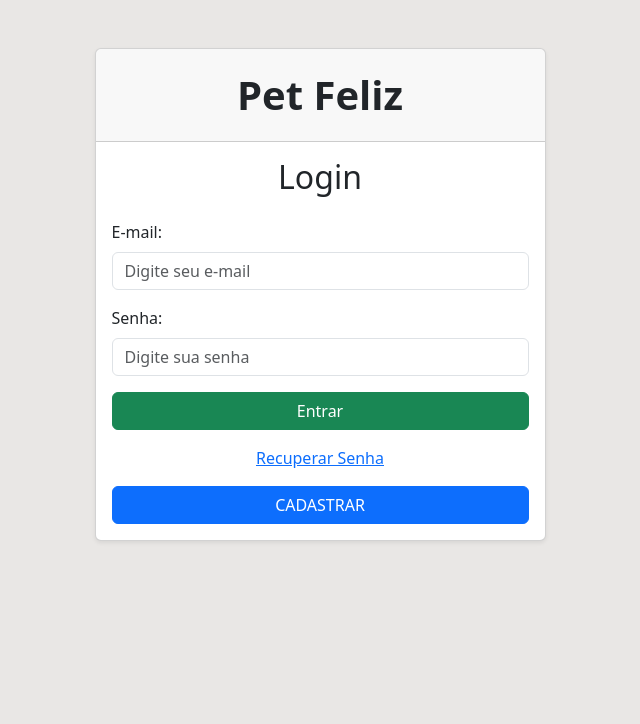
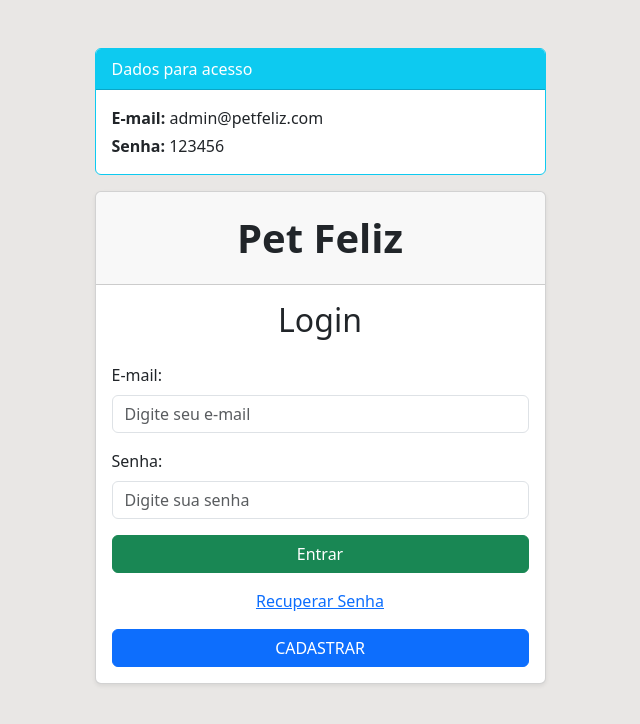
Before and after one commit to Marcusvn2006/AtividadeAvaliativa, a Flask app: page / in a window 1280 px wide. Shown: the top 724 px of the page, without its empty margins (320-960 px from the left). Run offline with Flask 3, Linux system fonts and the light colour scheme.

Commit message:
Mostra card com e-mail e senha de acesso na tela de login
Co-Authored-By: Claude Sonnet 5.5 <noreply@anthropic.com>
Claude-Session: https://claude.ai/code/session_01AML5LMtZzRy1cxMWpHS57u

```diff
--- a/templates/login.html
+++ b/templates/login.html
@@ -5,6 +5,14 @@
 {% block conteudo %}
   <div class="row justify-content-center">
     <div class="col-md-5">
+
+      <div class="card border-info mb-3">
+        <div class="card-header bg-info text-white">Dados para acesso</div>
+        <div class="card-body">
+          <p class="mb-1"><strong>E-mail:</strong> admin@petfeliz.com</p>
+          <p class="mb-0"><strong>Senha:</strong> 123456</p>
+        </div>
+      </div>
 
       <div class="card shadow-sm">
         <div class="card-header text-center py-3">
```
